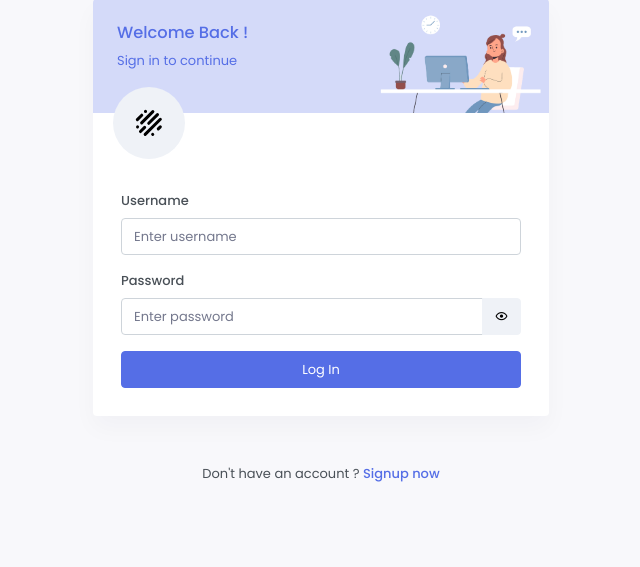
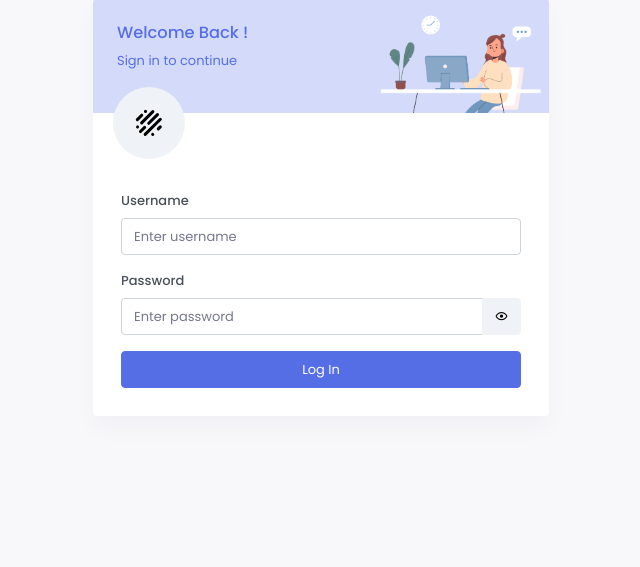
Before and after one commit to bimsrinekso/tugaspppl, a CodeIgniter 4 app: template app/Views/Auth/Login.php in a window 1280 px wide. Shown: the part 97-664 px from the top of the page, without its empty margins (319-959 px from the left). Run offline with PHP 8.4 and a stand-in for CodeIgniter, Linux system fonts and the light colour scheme; the template is opened without the code that fills it, so the values that code supplies are empty; some libraries are stand-ins or nearby versions.

Commit message:
initial update

```diff
--- a/app/Models/AsyncModel.php
+++ b/app/Models/AsyncModel.php
@@ -4,7 +4,7 @@ use CodeIgniter\Model;
 class AsyncModel extends Model{
     public function __construct(){
 		$this->req = new \GuzzleHttp\Client();
-        $this->url = 'http://localhost:8888/';
+        $this->url = 'https://service.noehpay.com/';
 	}
 	public function get($urlenp, $apikey)
     	{
--- a/app/Views/Auth/Login.php
+++ b/app/Views/Auth/Login.php
@@ -87,13 +87,6 @@
 
                         </div>
                     </div>
-                    <div class="mt-5 text-center">
-
-                        <div>
-                            <p>Don't have an account ? <a href="<?= base_url('register') ?>" class="fw-medium text-primary">
-                                    Signup now </a> </p>
-                        </div>
-                    </div>
 
                 </div>
             </div>
```
Also changed, not shown: 1 other file.
